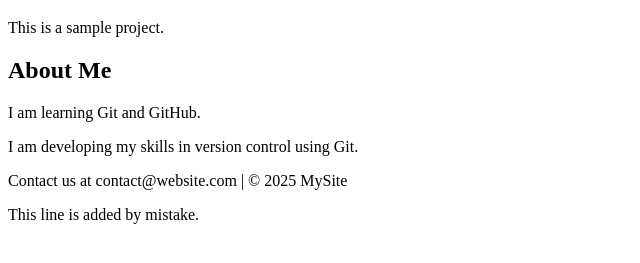
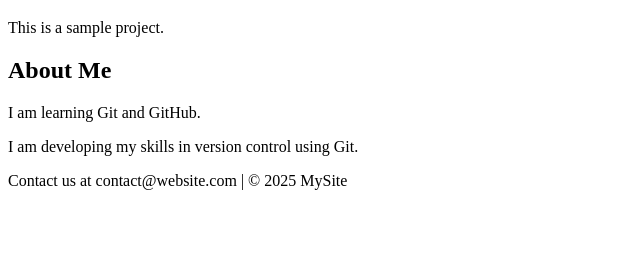
Before and after one commit to Mageshwaran-13/project-html, a plain HTML site: page index.html in a window 1280 px wide. Shown: the part 61-324 px from the top of the page, without its empty margins (0-640 px from the left). Drawn offline with Linux system fonts and the light colour scheme.

Commit message:
Revert "Add line by mistake"
This reverts commit 9600d7da7553fc21758a13c490c1d588e207ec35.

```diff
--- a/index.html
+++ b/index.html
@@ -13,6 +13,5 @@
     <p>I am developing my skills in version control using Git.</p>
 </section>
 <footer>Contact us at contact@website.com | © 2025 MySite</footer>
-<p>This line is added by mistake.</p>
 </body>
 </html>
```
